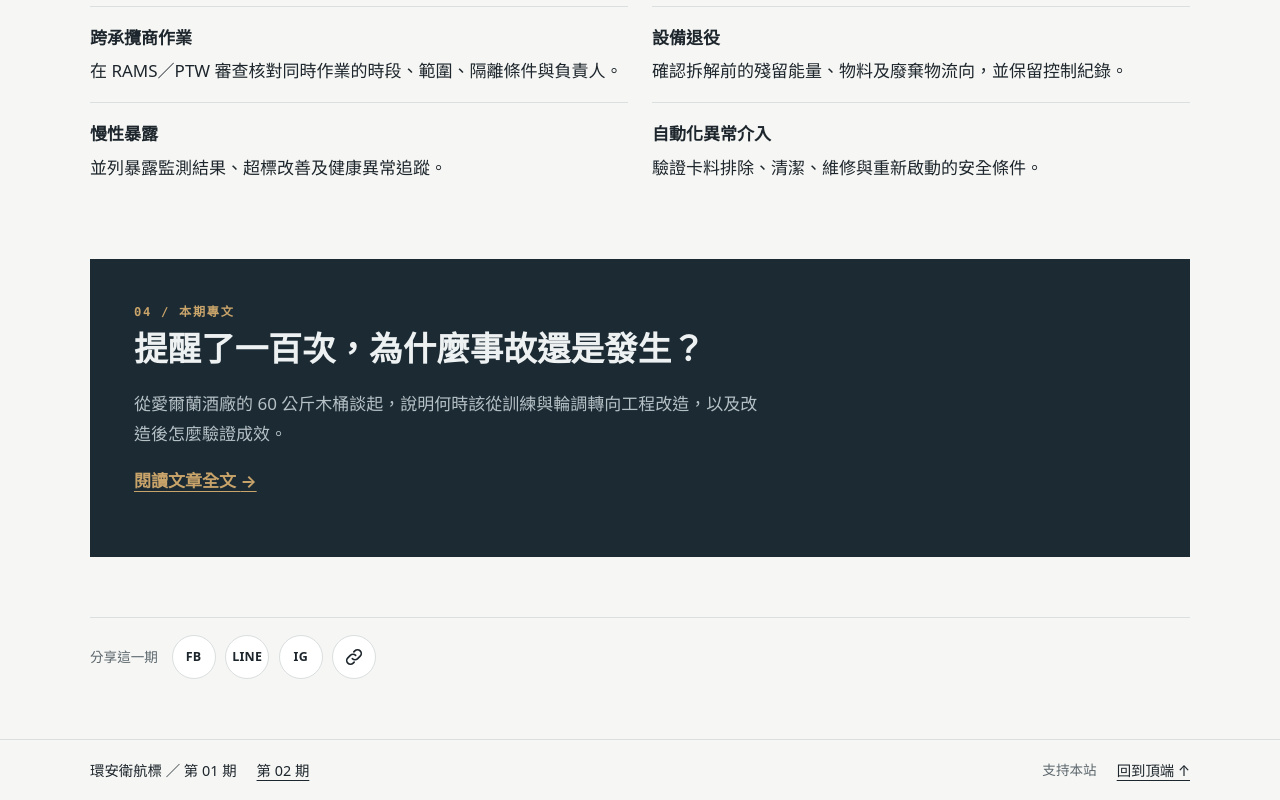
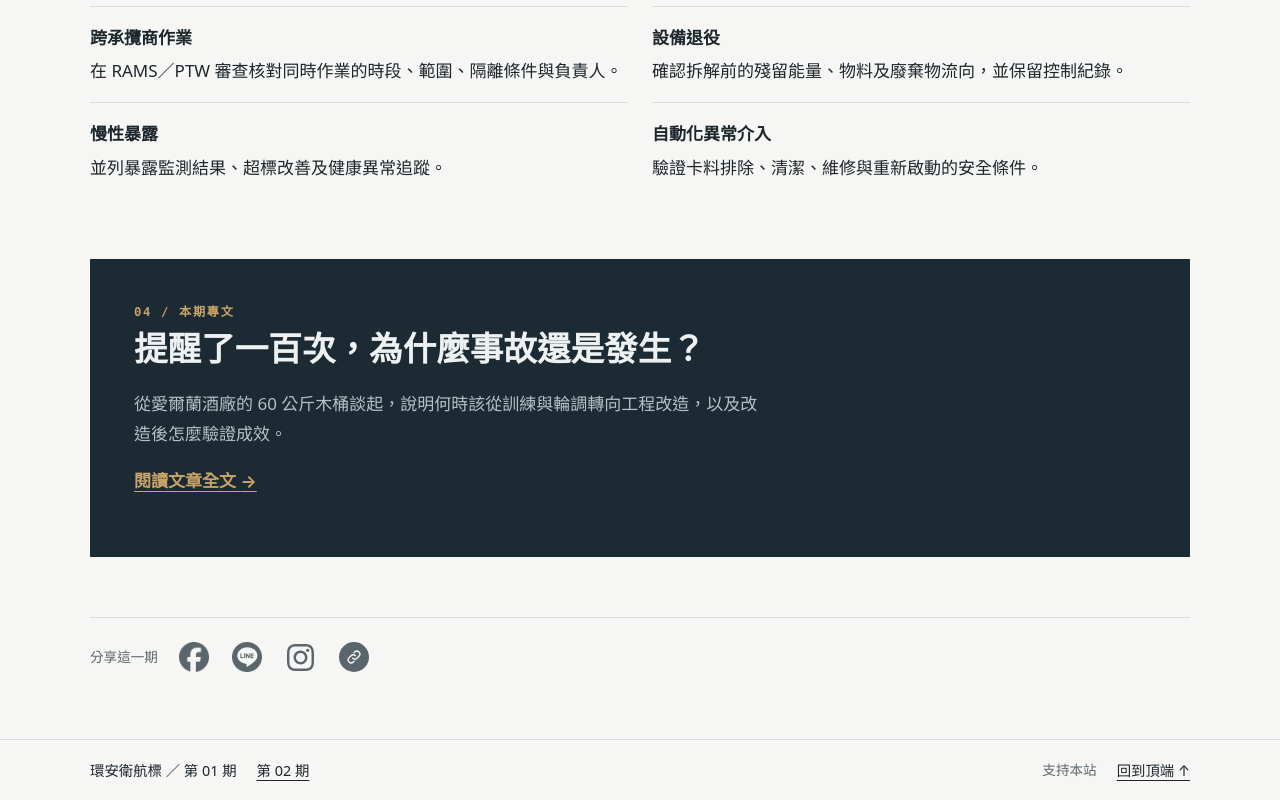
Before and after one commit to rockfear/hsebeacon, a plain HTML site: page issue-01.html in a window 1280 px wide. Shown: the part 2383-3183 px from the top of the page. Drawn offline with Linux system fonts and the light colour scheme.

Commit message:
分享列換用 Facebook、LINE、Instagram 官方圖示（單色，套用網站配色）
Co-Authored-By: Claude Opus 5.5 <noreply@anthropic.com>
Claude-Session: https://claude.ai/code/session_01SVsE2dbgzzbPVGrzuVEbdV

```diff
--- a/issue-01.html
+++ b/issue-01.html
@@ -122,10 +122,10 @@
 
     <section class="share" aria-label="分享這一期">
       <span class="share-label">分享這一期</span>
-      <a class="share-btn" data-share="facebook" href="https://www.facebook.com/" target="_blank" rel="noopener" aria-label="分享到 Facebook" title="Facebook"><span aria-hidden="true">FB</span></a>
-      <a class="share-btn" data-share="line" href="https://line.me/" target="_blank" rel="noopener" aria-label="分享到 LINE" title="LINE"><span aria-hidden="true">LINE</span></a>
-      <button class="share-btn" type="button" data-share="instagram" aria-label="分享到 Instagram（手機會開啟分享選單）" title="Instagram"><span aria-hidden="true">IG</span></button>
-      <button class="share-btn" type="button" data-share="copy" aria-label="複製連結" title="複製連結"><svg viewBox="0 0 24 24" width="20" height="20" aria-hidden="true" focusable="false"><path d="M10 14a4.5 4.5 0 0 0 6.4 0l3-3a4.5 4.5 0 0 0-6.4-6.4l-1.2 1.2M14 10a4.5 4.5 0 0 0-6.4 0l-3 3a4.5 4.5 0 0 0 6.4 6.4l1.2-1.2" fill="none" stroke="currentColor" stroke-width="2" stroke-linecap="round" stroke-linejoin="round"/></svg></button>
+      <a class="share-btn" data-share="facebook" href="https://www.facebook.com/" target="_blank" rel="noopener" aria-label="分享到 Facebook" title="Facebook"><span class="share-ico ico-facebook" aria-hidden="true"></span></a>
+      <a class="share-btn" data-share="line" href="https://line.me/" target="_blank" rel="noopener" aria-label="分享到 LINE" title="LINE"><span class="share-ico ico-line" aria-hidden="true"></span></a>
+      <button class="share-btn" type="button" data-share="instagram" aria-label="分享到 Instagram（手機會開啟分享選單）" title="Instagram"><span class="share-ico ico-instagram" aria-hidden="true"></span></button>
+      <button class="share-btn" type="button" data-share="copy" aria-label="複製連結" title="複製連結"><span class="share-ico ico-copy" aria-hidden="true"><svg viewBox="0 0 24 24" width="16" height="16" aria-hidden="true" focusable="false"><path d="M10 14a4.5 4.5 0 0 0 6.4 0l3-3a4.5 4.5 0 0 0-6.4-6.4l-1.2 1.2M14 10a4.5 4.5 0 0 0-6.4 0l-3 3a4.5 4.5 0 0 0 6.4 6.4l1.2-1.2" fill="none" stroke="currentColor" stroke-width="2" stroke-linecap="round" stroke-linejoin="round"/></svg></span></button>
       <span class="share-status" role="status" aria-live="polite"></span>
     </section>
   </div>
--- a/style.css
+++ b/style.css
@@ -230,9 +230,14 @@ img,canvas{max-width:100%}
 /* 分享列 */
 .share{display:flex;flex-wrap:wrap;align-items:center;gap:.6rem;margin:clamp(2rem,5vw,3rem) 0 0;padding-top:1.1rem;border-top:1px solid var(--line)}
 .share-label{font-size:.85rem;color:var(--muted);margin-inline-end:.25rem}
-.share-btn{display:inline-flex;align-items:center;justify-content:center;width:44px;height:44px;padding:0;border:1px solid var(--line);border-radius:50%;background:var(--card);color:var(--ink);font:700 .78rem/1 var(--font-body);letter-spacing:.02em;text-decoration:none;cursor:pointer}
-.share-btn span{pointer-events:none}
-.share-btn:hover{border-color:var(--tag);color:var(--tag)}
+.share-btn{display:inline-flex;align-items:center;justify-content:center;width:44px;height:44px;padding:0;border:0;background:none;color:var(--muted);text-decoration:none;cursor:pointer}
+.share-btn:hover{color:var(--tag)}
+.share-ico{display:block;width:30px;height:30px;background:currentColor;-webkit-mask:var(--ico) center/contain no-repeat;mask:var(--ico) center/contain no-repeat}
+.ico-facebook{--ico:url("assets/share-facebook.png")}
+.ico-line{--ico:url("assets/share-line.png")}
+.ico-instagram{--ico:url("assets/share-instagram.svg");width:27px;height:27px}
+.ico-copy{-webkit-mask:none;mask:none;border-radius:50%;display:flex;align-items:center;justify-content:center}
+.ico-copy svg{color:var(--bg)}
 .share-status{font-size:.85rem;color:var(--tag)}
 .article .share{margin-top:2.5rem}
 @media print{.share{display:none}}
```
Also changed, not shown: article-01.html (+4 -4 lines), article-02.html (+4 -4 lines), issue-02.html (+4 -4 lines), issue-03.html (+4 -4 lines), assets/share-facebook.png (added), assets/share-instagram.svg (added), assets/share-line.png (added), 1 other file.
